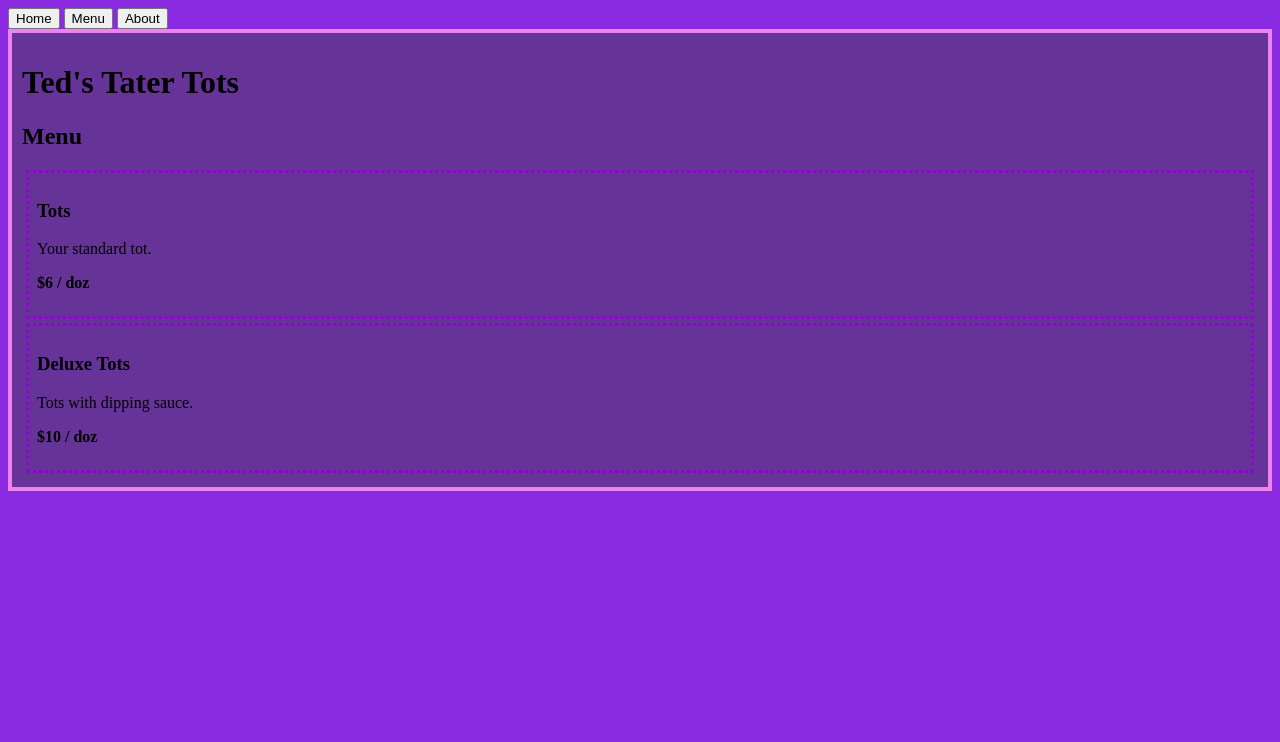
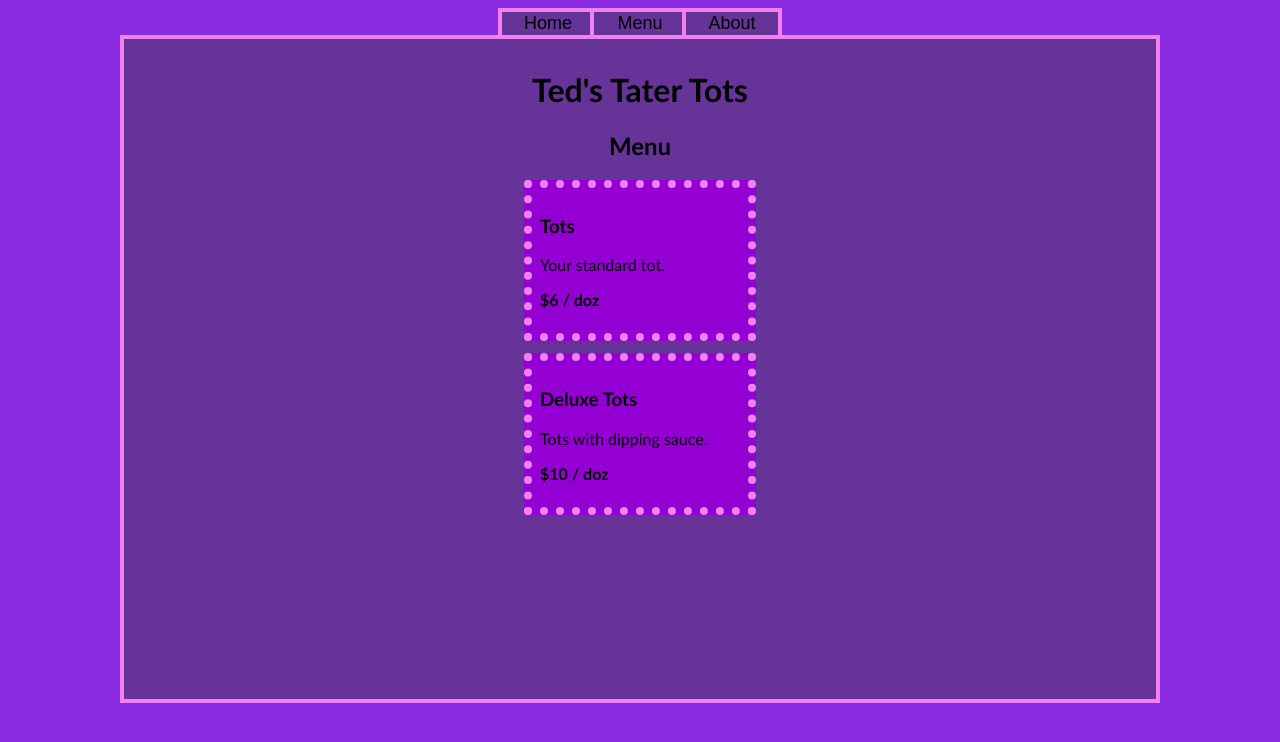
Before and after one commit to tfalasco/restaurant-page, a website built with webpack: page src/template.html in a window 1280 px wide. Both pictures are taken after a click on the button "Menu". Built offline with nearby package versions, Linux system fonts and the light colour scheme.

Commit message:
Improve styling

```diff
--- a/src/about-page-loader.js
+++ b/src/about-page-loader.js
@@ -1,11 +1,11 @@
 export { loadAboutPage };
-
-
 
 // Load the about page
 function loadAboutPage() {
     // Create a div to hold the contents of this tab
     const contentDiv = document.createElement("div");
+    contentDiv.setAttribute("id", "about-contents");
+
 
     // Create the header and append it to the contentDiv
     const header = document.createElement("h1");
--- a/src/home-page-loader.js
+++ b/src/home-page-loader.js
@@ -7,6 +7,7 @@ export { loadHomePage };
 function loadHomePage() {
     // Create a div to hold the contents of this tab
     const contentDiv = document.createElement("div");
+    contentDiv.setAttribute("id", "home-contents");
 
     // Create the header and append it to the contentDiv
     const header = document.createElement("h1");
@@ -19,14 +20,17 @@ function loadHomePage() {
     contentDiv.appendChild(subHeader);
 
     // Create the image and append it to the contentDiv
+    const imageContainer = document.createElement("div");
     const image = document.createElement("img");
-    const attribution = document.createElement("p");
+    const attribution = document.createElement("div");
     image.setAttribute("id", "tots-img");
     image.src = totsImage;
-    image.setAttribute("atl", "A plate of fine-dining quality tater tots.")
+    image.setAttribute("alt", "A plate of fine-dining quality tater tots.");
     attribution.innerText = "Image by KamranAydinov on Freepik";
-    contentDiv.appendChild(image);
-    contentDiv.appendChild(attribution);
+    attribution.setAttribute("id", "attribution");
+    imageContainer.appendChild(image);
+    imageContainer.appendChild(attribution);
+    contentDiv.appendChild(imageContainer);
 
     // return the contentDiv
     return contentDiv;
--- a/src/menu-page-loader.js
+++ b/src/menu-page-loader.js
@@ -5,6 +5,7 @@ export { loadMenuPage };
 function loadMenuPage() {
         // Create a div to hold the contents of this tab
         const contentDiv = document.createElement("div");
+        contentDiv.setAttribute("id", "menu-contents");
 
         // Create the header and append it to the contentDiv
         const header = document.createElement("h1");
--- a/src/styles/home-styles.css
+++ b/src/styles/home-styles.css
@@ -1,3 +1,7 @@
 #tots-img {
-    height: 100px;
+    height: 200px;
 }
+
+#attribution {
+    font-size: small;
+}
--- a/src/styles/main-styles.css
+++ b/src/styles/main-styles.css
@@ -1,10 +1,57 @@
 body {
     background-color: blueviolet;
     box-sizing: border-box;
+    font-family: 'Gill Sans', 'Gill Sans MT', Calibri, 'Trebuchet MS', sans-serif;
+    display: flex;
+    flex-direction: column;
+    align-items: center;
+}
+
+nav {
+    display: flex;
+    flex-direction: row;
+    justify-content: center;
+    gap: 0px;
+}
+
+button {
+    background-color: rebeccapurple;
+    border: 4px solid violet;
+    font-size: large;
+    margin: 0px -4px -4px -4px;
+    width: 100px;
 }
 
 #content {
+    width: 80%;
+    height: 80vh;
     background-color: rebeccapurple;
     border: 4px solid violet;
     padding: 10px;
+    display: flex;
+    flex-direction: column;
+    align-items: center;
 }
+
+h2 {
+    margin-top: 0px;
+    text-align: center;
+}
+
+#home-contents {
+    display: flex;
+    flex-direction: column;
+    align-items: center;
+}
+
+#menu-contents {
+    display: flex;
+    flex-direction: column;
+    align-items: center;
+}
+
+#about-contents {
+    display: flex;
+    flex-direction: column;
+    align-items: center;
+}
--- a/src/styles/menu-styles.css
+++ b/src/styles/menu-styles.css
@@ -1,5 +1,7 @@
 .menuItem {
-    border: 3px dotted darkviolet;
+    width: 200px;
+    border: 8px dotted violet;
+    background-color: darkviolet;
     padding: 8px;
-    margin: 4px;
+    margin-bottom: 12px;
 }
```
